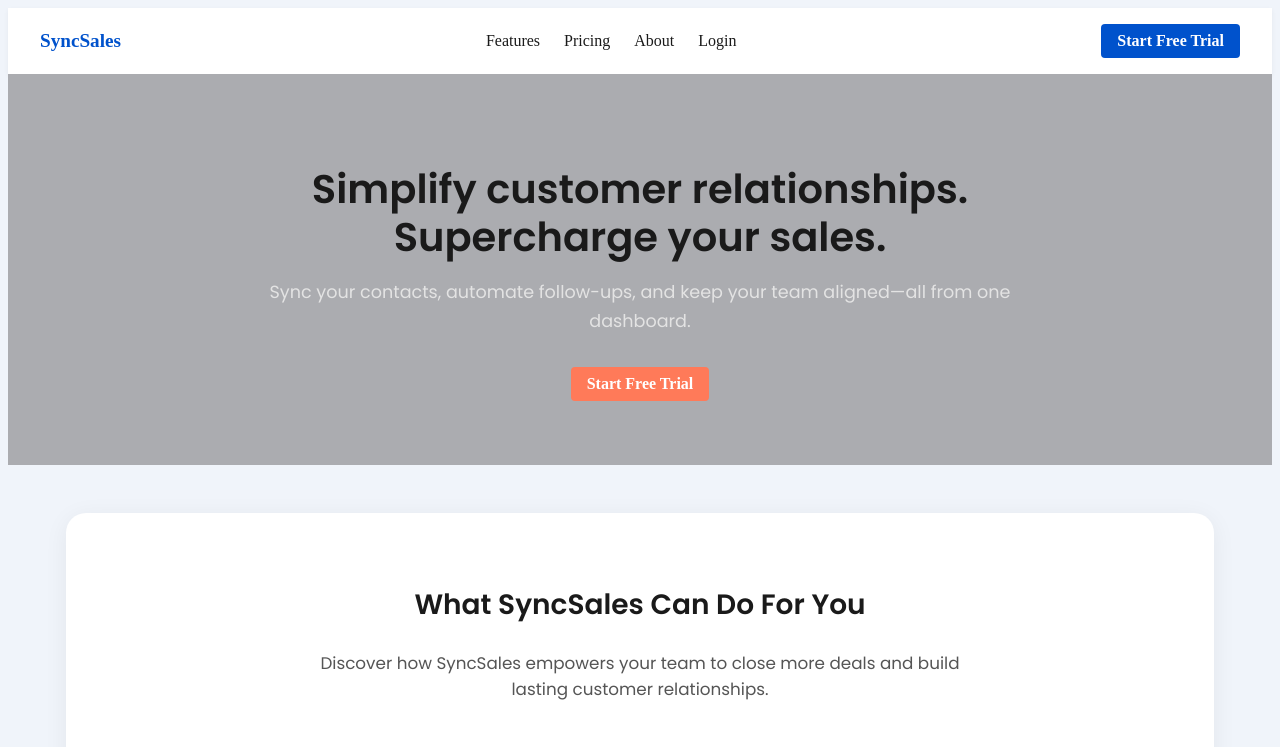
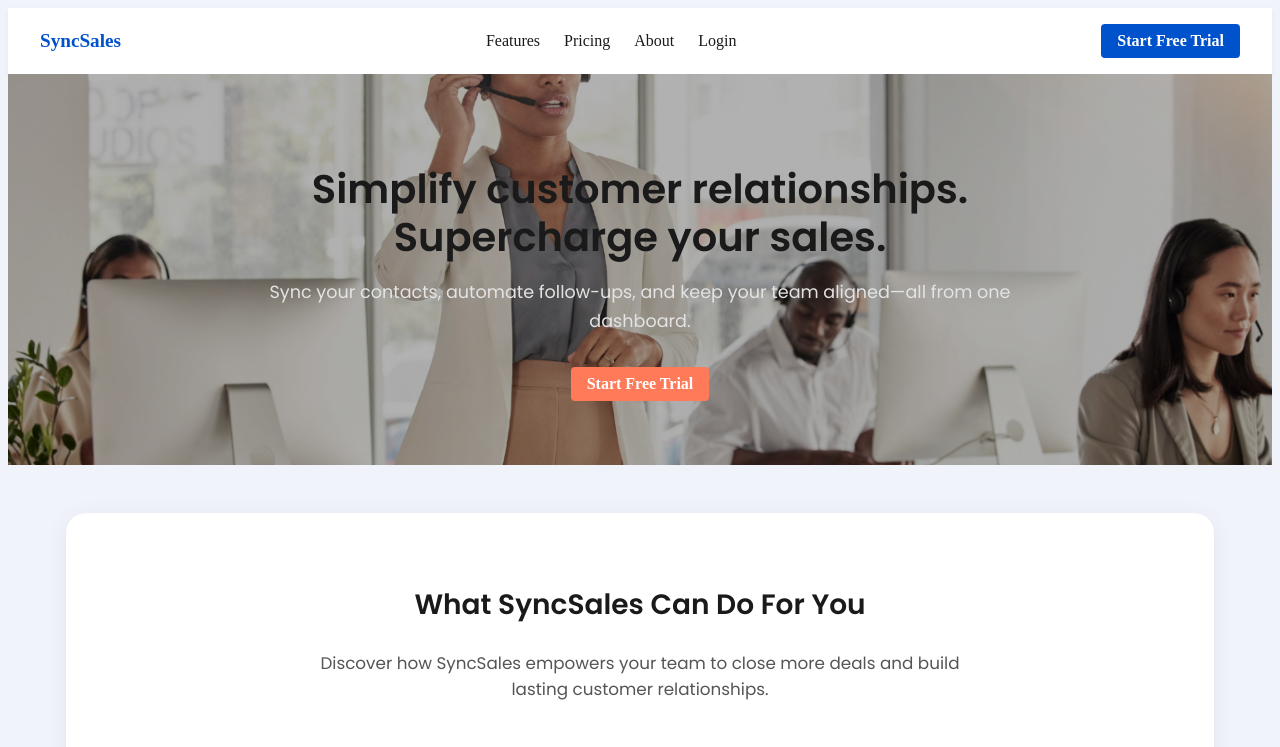
Before and after one commit to PlanetOlu/syncsales, a plain HTML site: page index.html in a window 1280 px wide. Shown: the top 747 px of the page. Drawn offline with Linux system fonts and the light colour scheme.

Commit message:
Update styles.css

```diff
--- a/styles.css
+++ b/styles.css
@@ -98,7 +98,7 @@
 
 /* HERO */
 .hero {
-  background: var(--light) url("../html/assets/hero.png") center/cover no-repeat;
+  background: var(--light) url("./assets/hero.png") center/cover no-repeat;
   padding: 4rem 0;
   text-align: center;
   position: relative;
```
